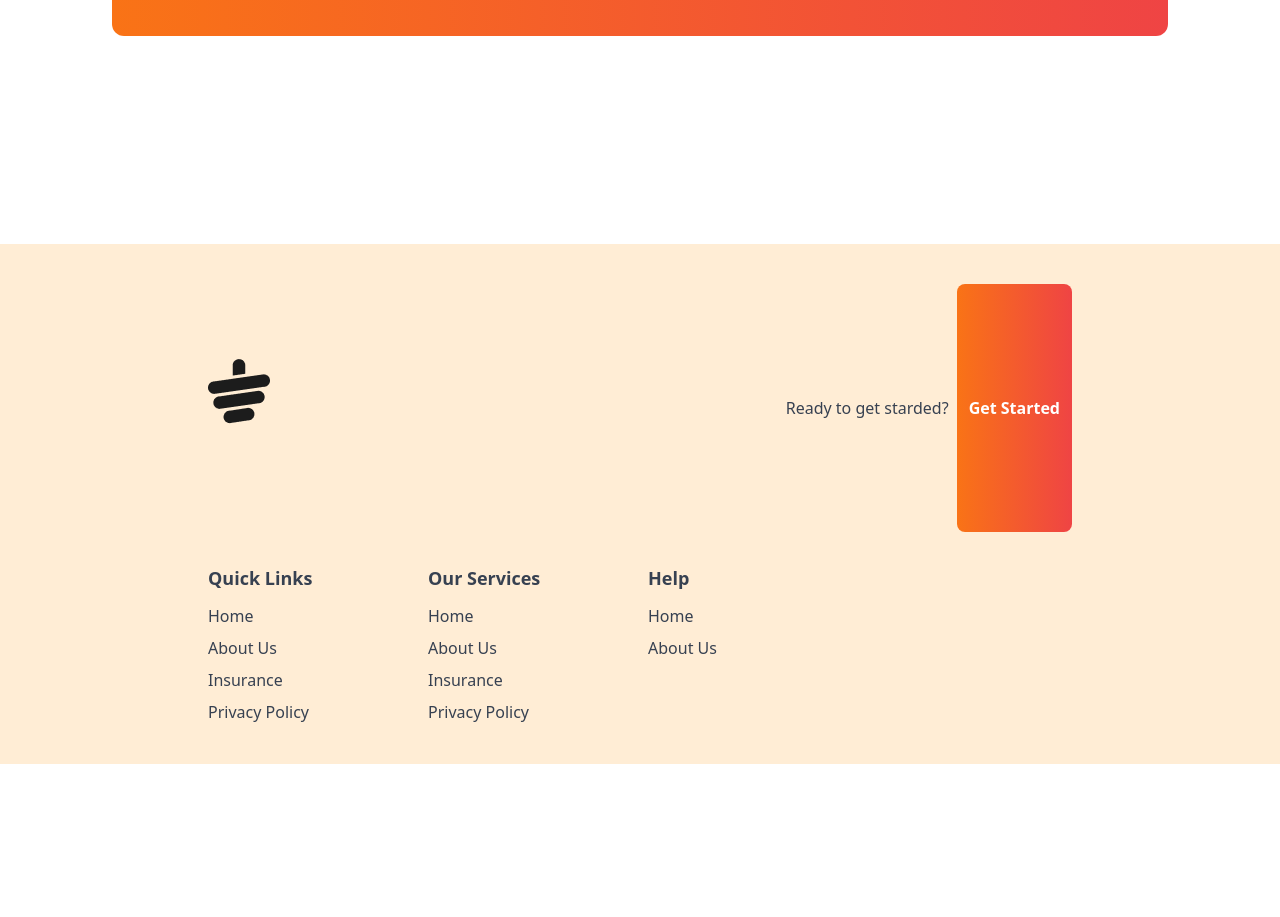
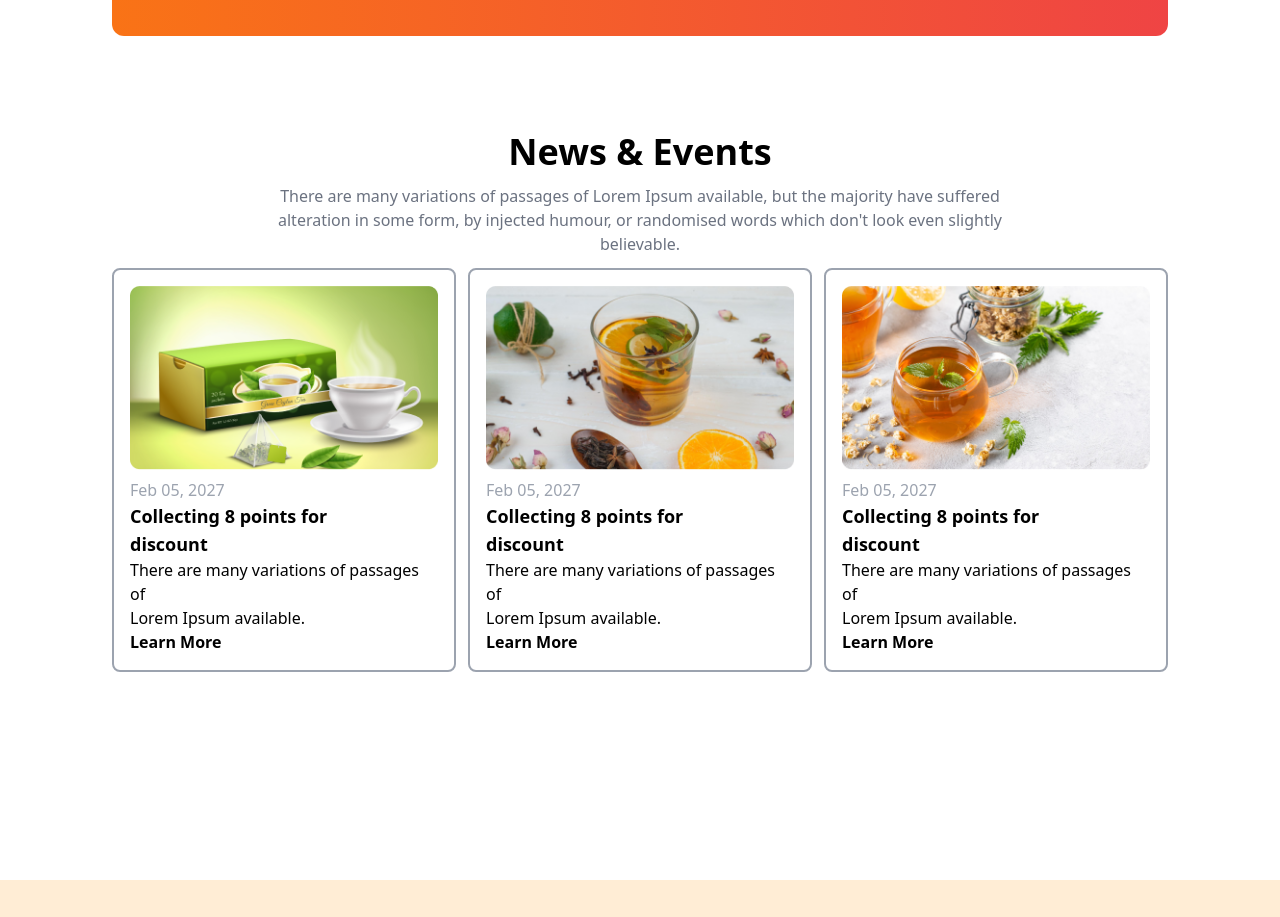
Before and after one commit to abdullahshahadd/tea-house-website, a plain HTML site: page index.html in a window 1280 px wide. Shown: the part 2520-3437 px from the top of the page. Before the commit the page ends 3284 px from the top, so only its background shows below. Drawn offline with nearby package versions, Linux system fonts and the light colour scheme.

Commit message:
News section done

```diff
--- a/index.html
+++ b/index.html
@@ -200,6 +200,36 @@
             </section>
 
             <!-- News Section -->
+             <section class="mb-24">
+              <h2 class="text-center font-bold text-4xl mb-3">News & Events</h2>
+             <p class="text-center text-gray-500 w-3/4  mx-auto mb-3">There are many variations of passages of Lorem Ipsum available, but the majority have suffered alteration in some form, by injected humour, or randomised words which don't look even slightly believable.</p>
+
+             <div class="grid grid-cols-1 md:grid-cols-2 lg:grid-cols-3 gap-3">
+              <div class="border-2 border-gray-400 rounded-lg p-4">
+                  <img class="mb-2" src="images/news-1.png" alt="">
+                <p class="text-gray-400 w-full">Feb 05, 2027</p>
+                <h4 class="font-bold text-lg">Collecting 8 points for <br> discount</h4>
+                <p>There are many variations of passages of <br> Lorem Ipsum available.</p>
+                <p class="font-bold">Learn More</p>
+              </div>
+
+              <div class="border-2 border-gray-400 rounded-lg p-4">
+                <img class="mb-2" src="images/news-2.png" alt="">
+              <p class="text-gray-400 w-full">Feb 05, 2027</p>
+              <h4 class="font-bold text-lg">Collecting 8 points for <br> discount</h4>
+              <p>There are many variations of passages of <br> Lorem Ipsum available.</p>
+              <p class="font-bold">Learn More</p>
+            </div>
+
+            <div class="border-2 border-gray-400 rounded-lg p-4">
+              <img class="mb-2" src="images/news-3.png" alt="">
+            <p class="text-gray-400 w-full">Feb 05, 2027</p>
+            <h4 class="font-bold text-lg">Collecting 8 points for <br> discount</h4>
+            <p>There are many variations of passages of <br> Lorem Ipsum available.</p>
+            <p class="font-bold">Learn More</p>
+          </div>
+             </div>
+             </section>
      </main>
 
      <!-- Footer Section -->
```
